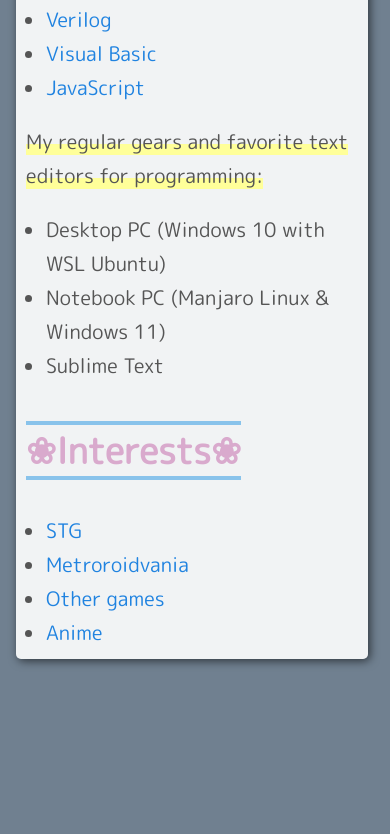
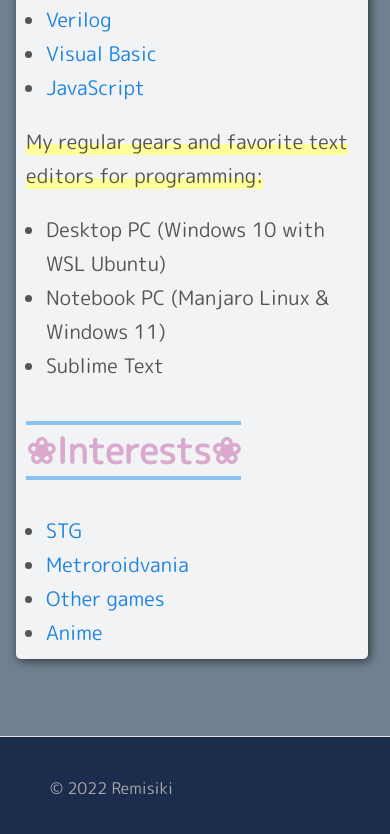
Before and after one commit to remisiki/remisiki.github.io, a React Native app: screen /Info in a window 390 px wide. Shown: the part 1158-1992 px from the top of the page. Before the commit the page ends 1904 px from the top, so only its background shows below. Built offline with nearby package versions, Linux system fonts and the light colour scheme.

Commit message:
Add footer

```diff
--- a/assets/index.css
+++ b/assets/index.css
@@ -548,11 +548,15 @@ header nav a.download:active {
 
 footer {
     padding: 40px 0;
-    background: #363736;
-    background: #eee;
+    background-color: #1b2c4c;
     border-top: 1px solid #e5e5e5;
     color: #aaa;
     position: relative;
+}
+
+footer span {
+    position: relative;
+    left: 50px;
 }
 
 footer .logo {
--- /dev/null
+++ b/components/Footer.js
@@ -0,0 +1,11 @@
+function Footer() {
+	return (
+		<footer>
+			<span>
+				&copy; 2022 Remisiki
+			</span>
+		</footer>
+	);
+}
+
+export { Footer };
--- a/components/Game.js
+++ b/components/Game.js
@@ -9,6 +9,7 @@ import { LazyLoadImage } from 'react-lazy-load-image-component';
 import 'react-lazy-load-image-component/src/effects/blur.css';
 import $ from 'jquery';
 import photos from './photo_wall.json';
+import { Footer } from './Footer';
 
 function LeftRightSet({style, leftPosition, rightPosition, leftClickHandler, rightClickHandler, text = ""}) {
   const arrow = require("../assets/fold.png");
@@ -343,6 +344,7 @@ function GameScreen({route, navigation}) {
           />
         </div>
       }
+      <Footer />
     </div>
   );
 }
--- a/components/Home.js
+++ b/components/Home.js
@@ -5,6 +5,7 @@ import { scrollWith } from './scroll';
 import { FontAwesomeIcon } from '@fortawesome/react-fontawesome';
 import brands from '@fortawesome/fontawesome-free-brands';
 import { useTranslation } from 'react-i18next';
+import { Footer } from './Footer';
 
 function ToDoList({num, status}) {
   let list = [];
@@ -111,7 +112,7 @@ function HomeScreen({route, navigation}) {
         <div className="gap"></div>
 
       </div>
-      {/*<footer>Foot</footer>*/}
+      <Footer />
 
     </div>
   );
--- a/components/Info.js
+++ b/components/Info.js
@@ -4,6 +4,7 @@ import ReactCountryFlag from "react-country-flag"
 import { scrollWith } from './scroll';
 import $ from 'jquery';
 import { useTranslation } from 'react-i18next';
+import { Footer } from './Footer';
 
 function Flag({code}) {
   return (
@@ -340,6 +341,7 @@ function InfoScreen({route, navigation}) {
         <SideBar sections={sections} tool={true} name="info" />
         <div className="gap"></div>
       </div>
+      <Footer />
     </div>
   );
 }
--- a/components/Repos.js
+++ b/components/Repos.js
@@ -7,6 +7,7 @@ import List from './List';
 import { scrollWith } from './scroll';
 import Box from './Box';
 import $ from 'jquery';
+import { Footer } from './Footer';
 
 async function mostUsedLanguage() {
   let content = await get("https://api.github.com/users/remisiki/repos");
@@ -95,6 +96,7 @@ function ReposScreen({route, navigation}) {
         </div>
         <div className="gap"></div>
       </div>
+      <Footer />
     </div>
   );
 }
--- a/components/index.js
+++ b/components/index.js
@@ -3,5 +3,3 @@ export { default as HomeScreen } from "./Home";
 export { default as InfoScreen } from "./Info";
 export { default as ReposScreen } from "./Repos";
 export { default as GameScreen } from "./Game";
-export { default as SideBar } from "./SideBar";
-export { default as TwitterTimeLine } from "./Twitter";
```
